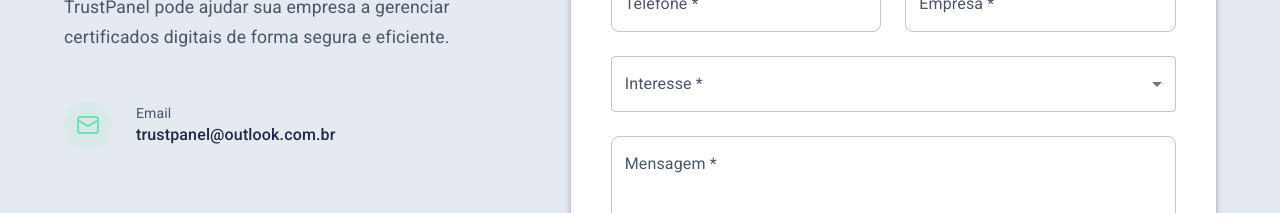
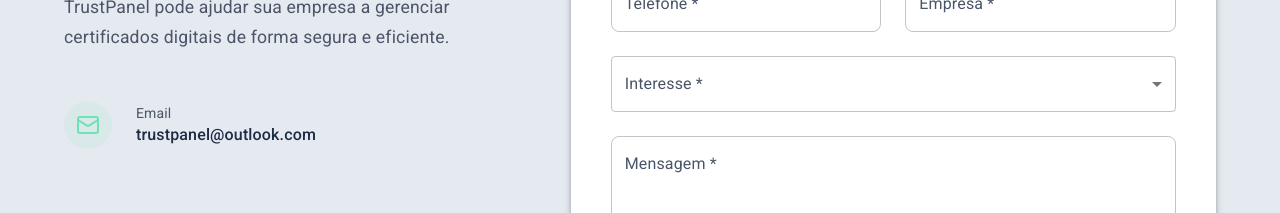
Before and after one commit to Trust-Panel/landingpage, a React (Vite) app: page / in a window 1280 px wide. Shown: the part 5020-5233 px from the top of the page. Built offline with nearby package versions, Linux system fonts and the light colour scheme.

Commit message:
ajuste no e-mail

```diff
--- a/src/components/ContactForm.tsx
+++ b/src/components/ContactForm.tsx
@@ -224,7 +224,7 @@ const ContactForm = () => {
                       Email
                     </Typography>
                     <Typography variant="body1" fontWeight={500}>
-                      trustpanel@outlook.com.br
+                      trustpanel@outlook.com
                     </Typography>
                   </Box>
                 </Box>
```
